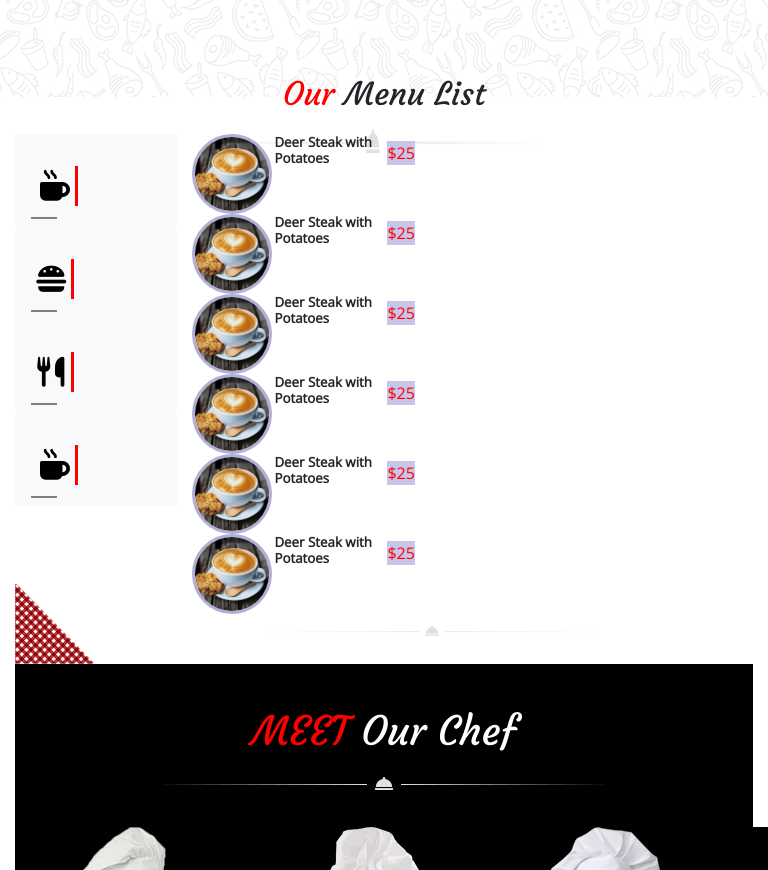
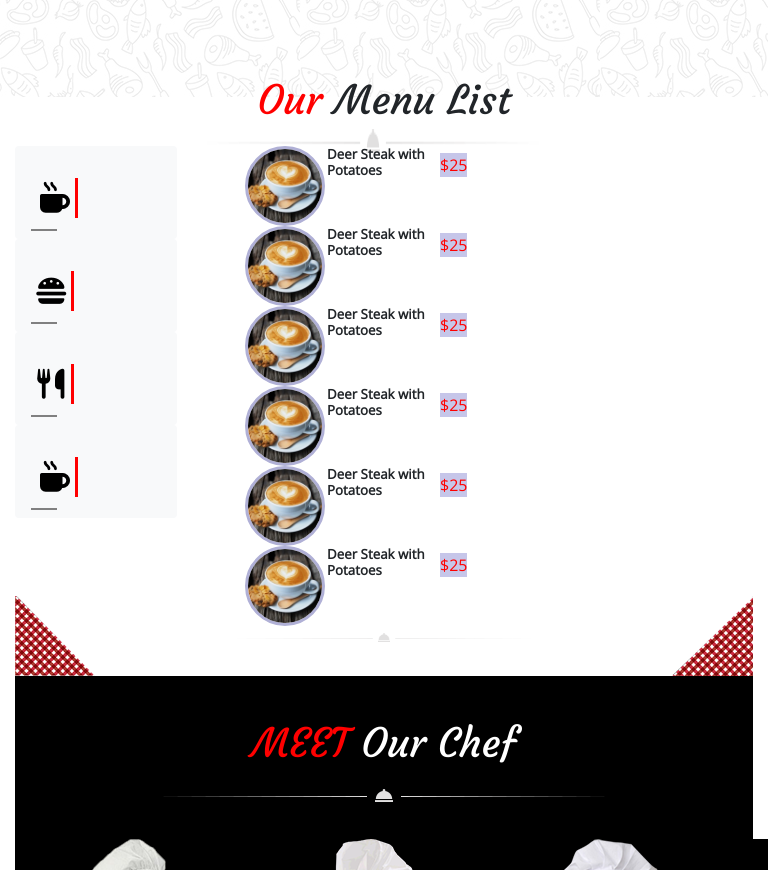
Before and after one commit to bxphxmxth/AalaNasila19_site_du_chef, a website: page index.html in a window 768 px wide. Shown: the part 1230-2100 px from the top of the page. Drawn offline with nearby package versions, Linux system fonts and the light colour scheme.

Commit message:
sect3_640px

```diff
--- a/src/scss/modules/_section2.scss
+++ b/src/scss/modules/_section2.scss
@@ -406,6 +406,28 @@
                     .txt_ourstory{
                         font-size: 20px;
                     }
+
+                    .ourMenu{
+
+                        .titreOurMenu{
+                            font-size: 40px;
+
+
+                        }
+                        .firstcolmenu{
+                         margin-left: 20%;
+                         width: 100%;
+
+                        }
+
+                        .bottom2red{
+                            width: 100%;
+                        }
+
+                    }
+
+
+
                 }
 
 
```
Also changed, not shown: public/css/app.css, 1 other file.
